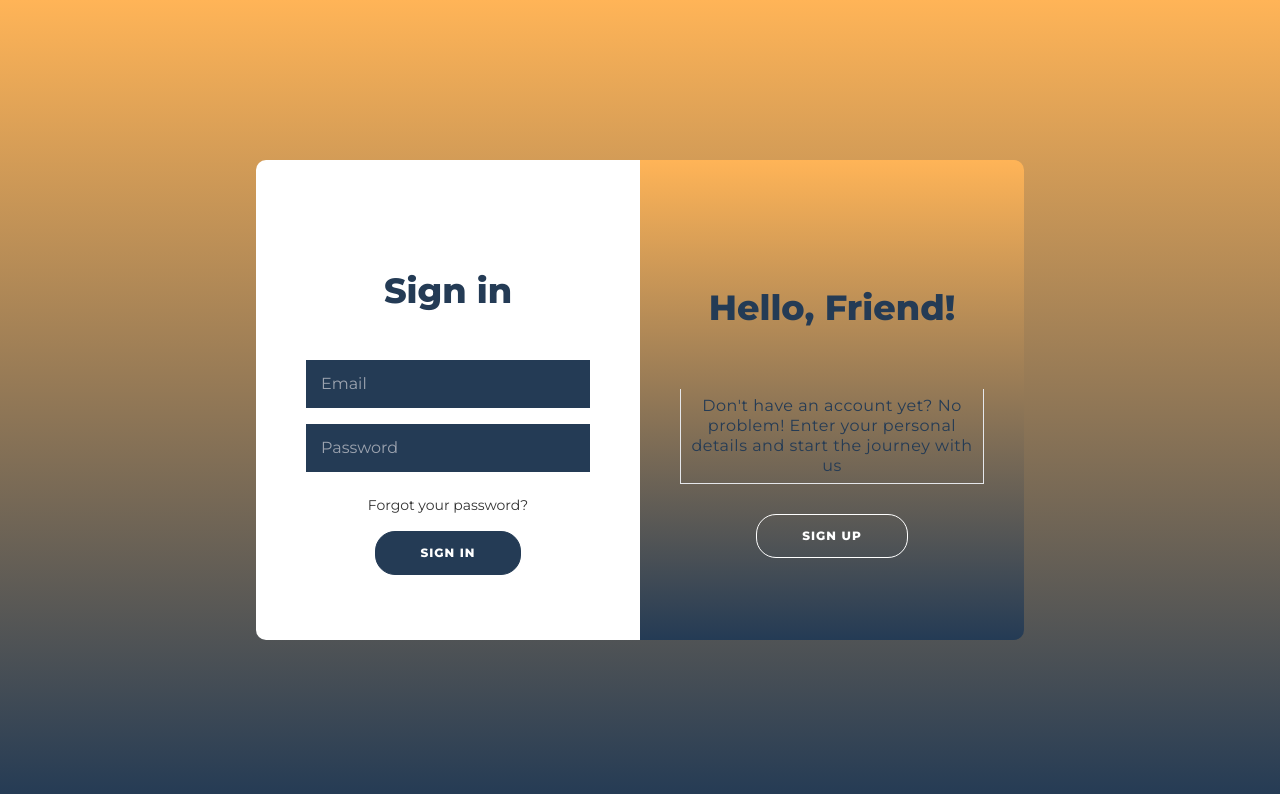
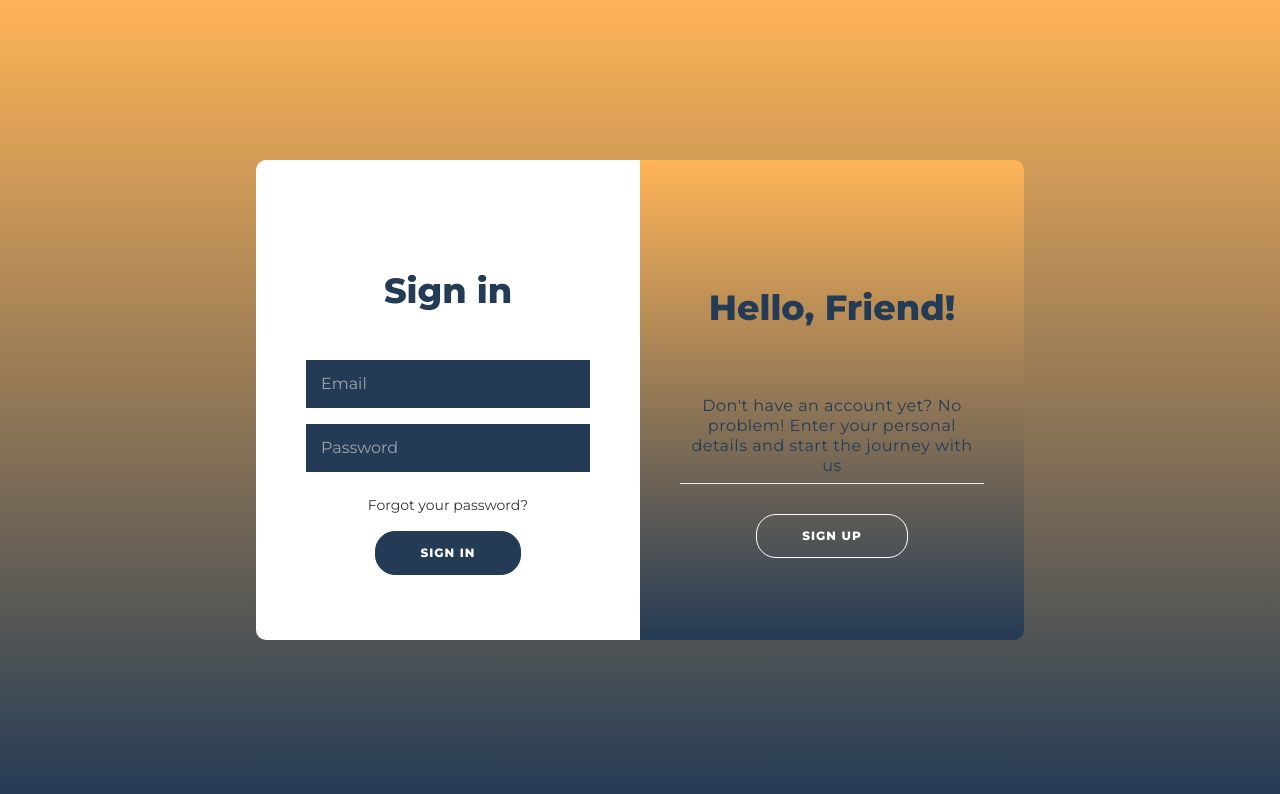
Before and after one commit to j0rdan-m/BEFE-clone, a Vue app in the folder FrontEnd/: page /access in a window 1280 px wide. Shown: the top 794 px of the page. Built offline with nearby package versions, Linux system fonts and the light colour scheme; no server answers.

Commit message:
Settings updated

```diff
--- a/FrontEnd/src/components/GmnSettings.vue
+++ b/FrontEnd/src/components/GmnSettings.vue
@@ -9,17 +9,11 @@
             <h1>Personal Info</h1>
             <h2>First Name</h2>
             <p>
-                {{ user_firstname }}
-                <br>
-                <input v-model="futur_user_firstname" type="text" placeholder="First Name"/></p>
+                <input v-model="futur_user_firstname" type="text" placeholder="Super"/></p>
             <h2>Last Name</h2>
             <p>
-                {{ user_lastname }}
-                <br>
-                <input v-model="futur_user_lastname" type="text" placeholder="First Name" />
+                <input v-model="futur_user_lastname" type="text" placeholder="Admin" />
             </p>
-            <h2>Birthday</h2>
-            <p>July 21</p>
             <h2>Email</h2>
             <p>{{ user_email }}</p>
             <h2>Password </h2>
--- a/FrontEnd/src/components/Scrollup.vue
+++ b/FrontEnd/src/components/Scrollup.vue
@@ -21,7 +21,7 @@ export default {
                 if (window.pageYOffset === 0) {
                     clearInterval(this.intervalId);
                 }
-                window.scroll(0, window.pageYOffset - 50);
+                window.scroll(0, window.pageYOffset - 100);
             }, 20);
         },
         scrollListener: function (e) {
@@ -39,14 +39,15 @@ export default {
 
 <style scoped>
     .bottom-right {
-    position: fixed;
-    bottom: 20px;
-    right: 20px;
-    cursor: pointer;
-    background: rgba(0, 0, 0, 0);
+        position: fixed;
+        bottom: 20px;
+        right: 20px;
+        cursor: pointer;
+        background: rgba(0, 0, 0, 0);
     }
     .arrow-icon{
         color: white;
         font-size: 50px;
+        text-shadow: 0 0 15px black;
     }
 </style>
--- a/FrontEnd/src/styles/settings.css
+++ b/FrontEnd/src/styles/settings.css
@@ -13,6 +13,7 @@
   -webkit-box-shadow: 2px 5px 20px rgba(36, 59, 85, 0.5);
           box-shadow: 2px 5px 20px rgba(36, 59, 85, 0.5);
   border: 1px solid #243b55;
+  border-radius: 10px;
 }
 
 .profile {
@@ -43,11 +44,11 @@ h2 {
 p {
   border-width: 1px;
   border-style: solid;
-  -o-border-image: rgba(0, 0, 0, 0);
-     border-image: rgba(0, 0, 0, 0);
   -o-border-image: #243b55;
      border-image: #243b55;
   border-top: 0;
+  border-left: 0;
+  border-right: 0;
   width: 100%;
   font-family: "Montserrat", sans-serif;
   font-size: 1em;
--- a/FrontEnd/src/styles/settings.scss
+++ b/FrontEnd/src/styles/settings.scss
@@ -20,20 +20,19 @@ $body: 'Roboto', sans-serif;
 
 .settings-card {
   align-content: center;
-  // width: 60%;
-  // height: 100%;
   background: $white;
   width: 75%;
   height: 100%;
   margin: 0 auto;
-  // margin-top: 10%;
   box-shadow: 2px 5px 20px rgba(#243b55, .5);
   border: 1px solid #243b55;
+  border-radius: 10px;
 }
 
 
 .profile{
   transition: opacity .5s ease-in;
+
 }
 
 h1 {
@@ -59,9 +58,11 @@ h2 {
 p {
   border-width: 1px;
   border-style: solid;
-  border-image: rgba(0, 0, 0, 0);
+  // border-image: rgba(0, 0, 0, 0);
   border-image: #243b55;
   border-top: 0;
+  border-left: 0;
+  border-right: 0;
   width: 100%;
   font-family: $heading;
   font-size: 1em;
```
Also changed, not shown: 1 other file (tests, documents, lock files or other folders).
